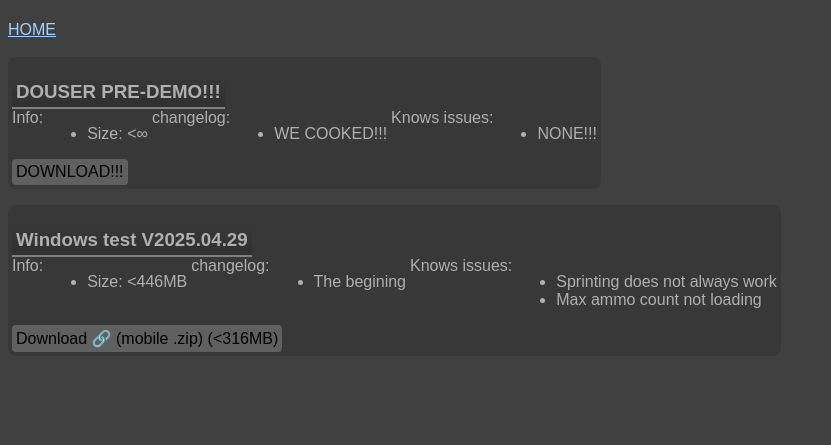
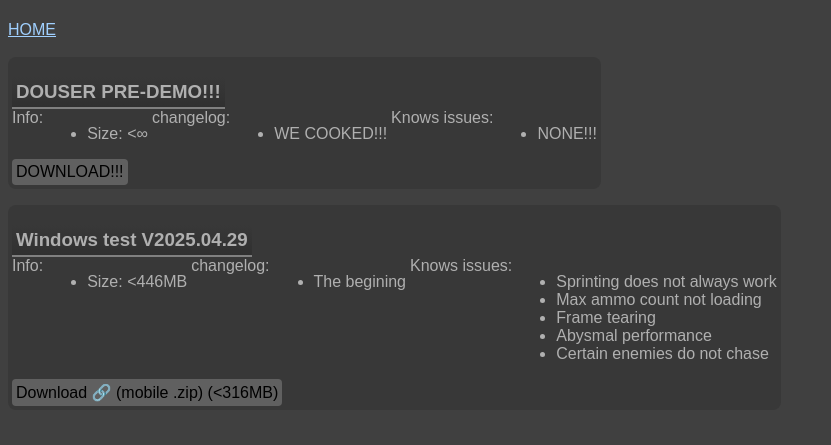
Before and after one commit to AxolotLazr/DOUSER, a plain HTML site: page DOWNLOAD/index.html in a window 1280 px wide. Shown: the part 161-606 px from the top of the page, without its empty margins (0-831 px from the left). Drawn offline with Linux system fonts and the light colour scheme.

Commit message:
Adds issues to Windows test build 2025.04.29
Adds following know issues to windows test build 2025.04.29 download:
Frame tearing
Abysmal performance
Certain enemies do not chase

```diff
--- a/DOWNLOAD/index.html
+++ b/DOWNLOAD/index.html
@@ -56,6 +56,9 @@
                 <ul name="knownIssues">
                     <li>Sprinting does not always work</li>
                     <li>Max ammo count not loading</li>
+                    <li>Frame tearing</li>
+                    <li>Abysmal performance</li>
+                    <li>Certain enemies do not chase</li>
                 </ul>
             </div>
             <div class="downloadOptions">
```
